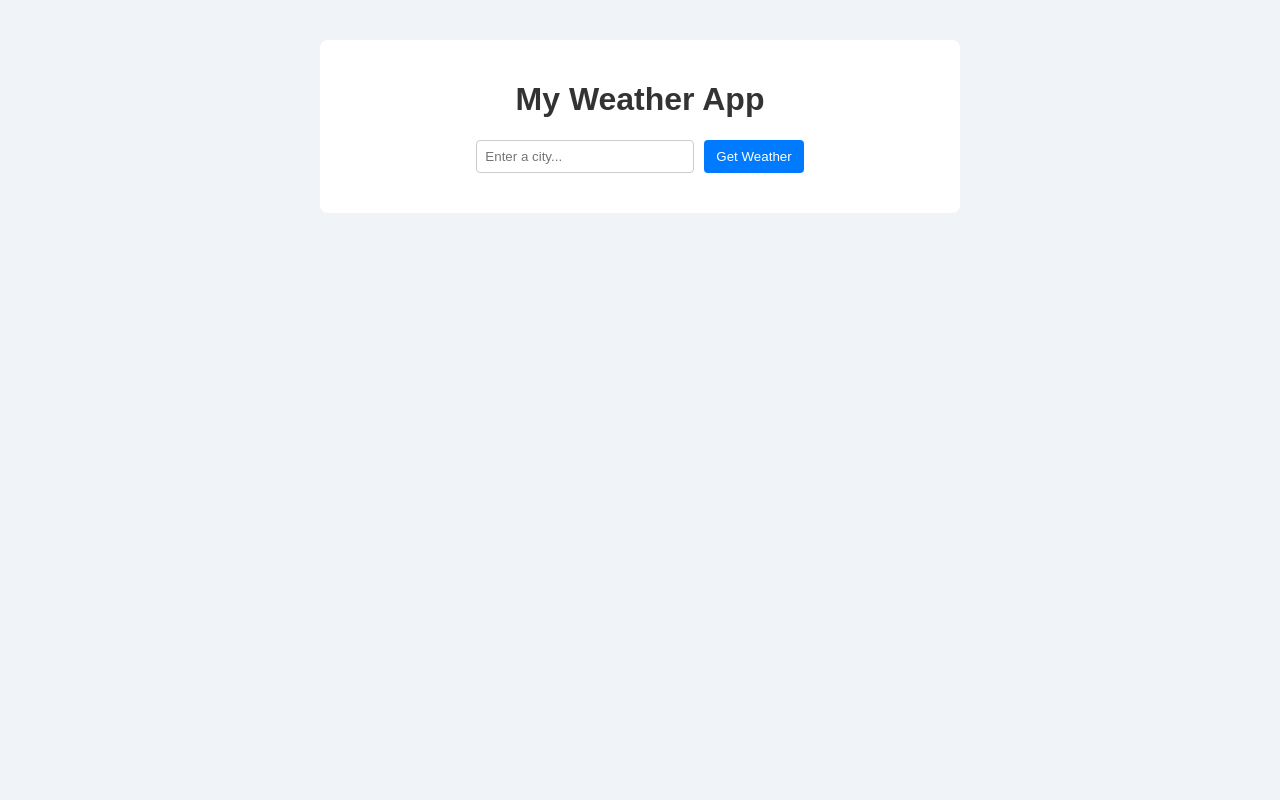
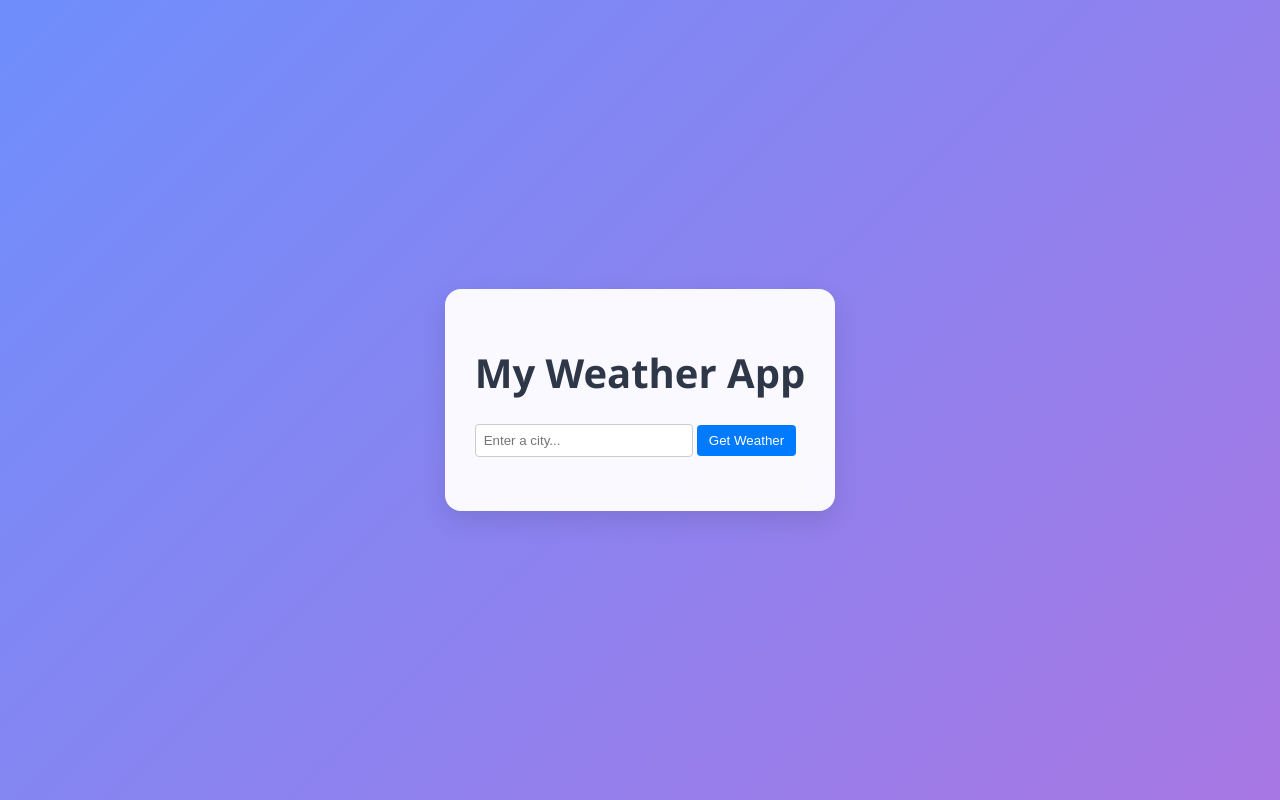
Before and after one commit to MyNameIsMissing/example-projects, a website: page javascriptapp/public/index.html in a window 1280 px wide. Drawn offline with Linux system fonts and the light colour scheme.

Commit message:
cleaner visual and updated readme

```diff
--- a/javascriptapp/public/index.html
+++ b/javascriptapp/public/index.html
@@ -5,27 +5,44 @@
     <title>My Weather App</title>
     <style>
       body {
-        font-family: Arial, sans-serif;
-        margin: 20px;
-        background: #f0f4f8;
-        color: #333;
+        font-family: 'Segoe UI', system-ui, sans-serif;
+        margin: 0;
+        min-height: 100vh;
+        background: linear-gradient(135deg, #6e8efb, #a777e3);
+        color: #2d3748;
+        display: flex;
+        align-items: center;
+        justify-content: center;
       }
+
       .container {
         max-width: 600px;
-        margin: 40px auto;
-        background: #fff;
-        padding: 20px;
-        border-radius: 8px;
+        margin: 20px;
+        background: rgba(255, 255, 255, 0.95);
+        padding: 30px;
+        border-radius: 16px;
+        box-shadow: 0 10px 25px rgba(0, 0, 0, 0.1);
+        backdrop-filter: blur(10px);
+        transition: transform 0.2s ease;
       }
+
+      .container:hover {
+        transform: translateY(-5px);
+      }
+
       h1 {
         text-align: center;
+        color: #2d3748;
+        font-size: 2.5rem;
+        margin-bottom: 1.5rem;
+        font-weight: 600;
       }
+
       .form-group {
-        display: flex;
-        gap: 10px;
-        justify-content: center;
-        margin-bottom: 20px;
+        margin-bottom: 1.5rem;
+        transition: all 0.3s ease;
       }
+
       input {
         width: 200px;
         padding: 8px;
```
Also changed, not shown: javascriptapp/README.md.
